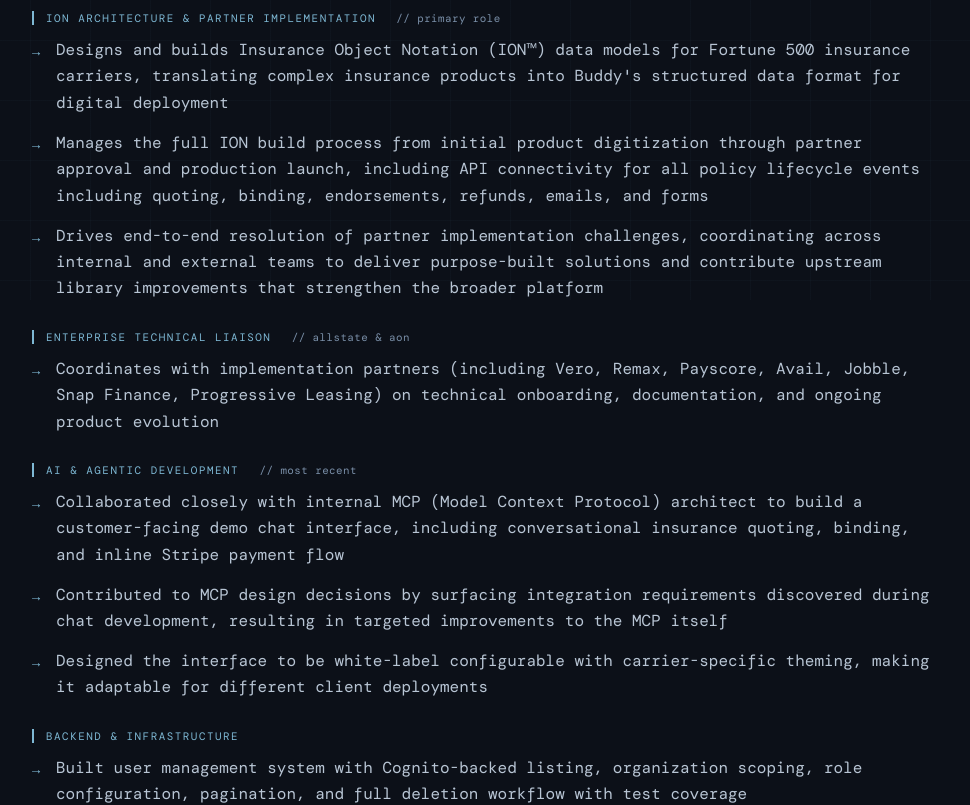
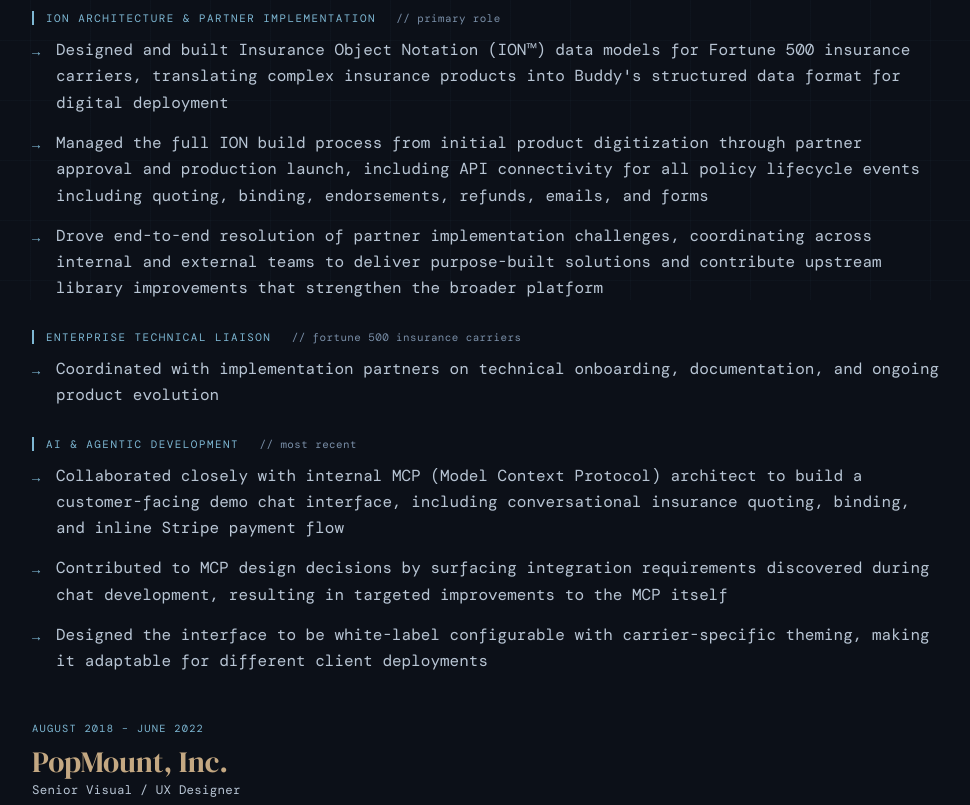
Before and after one commit to cshepscorp/christinasheppard-portfolio, a React (Vite) app: page /resume in a window 1280 px wide. Shown: the part 500-1305 px from the top of the page, without its empty margins (150-1120 px from the left). Built offline with nearby package versions, Linux system fonts and the light colour scheme; a web font is replaced by a local one.

Commit message:
feat: reword buddy details

```diff
--- a/src/data/resume.js
+++ b/src/data/resume.js
@@ -119,16 +119,16 @@
         heading: 'ION Architecture & Partner Implementation',
         note: 'Primary Role',
         bullets: [
-          "Designs and builds Insurance Object Notation (ION™) data models for Fortune 500 insurance carriers, translating complex insurance products into Buddy's structured data format for digital deployment",
-          'Manages the full ION build process from initial product digitization through partner approval and production launch, including API connectivity for all policy lifecycle events including quoting, binding, endorsements, refunds, emails, and forms',
-          'Drives end-to-end resolution of partner implementation challenges, coordinating across internal and external teams to deliver purpose-built solutions and contribute upstream library improvements that strengthen the broader platform',
+          "Designed and built Insurance Object Notation (ION™) data models for Fortune 500 insurance carriers, translating complex insurance products into Buddy's structured data format for digital deployment",
+          'Managed the full ION build process from initial product digitization through partner approval and production launch, including API connectivity for all policy lifecycle events including quoting, binding, endorsements, refunds, emails, and forms',
+          'Drove end-to-end resolution of partner implementation challenges, coordinating across internal and external teams to deliver purpose-built solutions and contribute upstream library improvements that strengthen the broader platform',
         ],
       },
       {
         heading: 'Enterprise Technical Liaison',
-        note: 'Allstate & Aon',
+        note: 'Fortune 500 Insurance Carriers',
         bullets: [
-          'Coordinates with implementation partners (including Vero, Remax, Payscore, Avail, Jobble, Snap Finance, Progressive Leasing) on technical onboarding, documentation, and ongoing product evolution',
+          'Coordinated with implementation partners on technical onboarding, documentation, and ongoing product evolution',
         ],
       },
       {
@@ -138,13 +138,6 @@
           'Collaborated closely with internal MCP (Model Context Protocol) architect to build a customer-facing demo chat interface, including conversational insurance quoting, binding, and inline Stripe payment flow',
           'Contributed to MCP design decisions by surfacing integration requirements discovered during chat development, resulting in targeted improvements to the MCP itself',
           'Designed the interface to be white-label configurable with carrier-specific theming, making it adaptable for different client deployments',
-        ],
-      },
-      {
-        heading: 'Backend & Infrastructure',
-        bullets: [
-          'Built user management system with Cognito-backed listing, organization scoping, role configuration, pagination, and full deletion workflow with test coverage',
-          'Designed and shipped single-policy renew and customer charge endpoints with role-based authorization scoped to customer, producer, and administrative access levels',
         ],
       },
     ],
```
